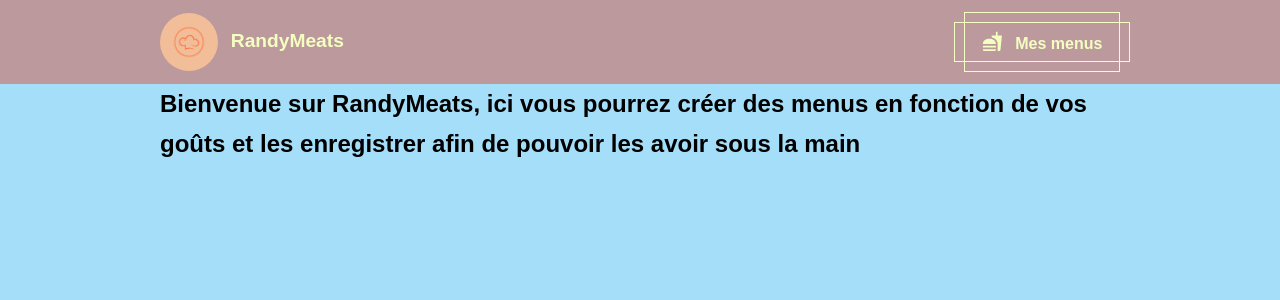
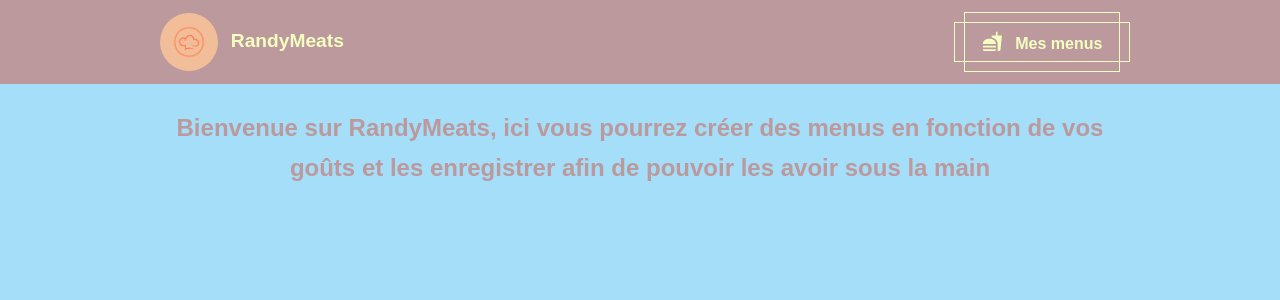
Before and after one commit to jeremyv59/randy-meats, a React (Create React App) app: page / in a window 1280 px wide. Shown: the top 300 px of the page. Built offline with nearby package versions, Linux system fonts and the light colour scheme.

Commit message:
title of main content component

```diff
--- a/src/components/main_content/MainContent.tsx
+++ b/src/components/main_content/MainContent.tsx
@@ -4,7 +4,7 @@ import "./main_content.css";
 const MainContent = () => {
   return (
     <div className="container">
-      <h2>
+      <h2 className="main_title">
         Bienvenue sur RandyMeats, ici vous pourrez créer des menus en fonction
         de vos goûts et les enregistrer afin de pouvoir les avoir sous la main
       </h2>
--- a/src/components/main_content/main_content.css
+++ b/src/components/main_content/main_content.css
@@ -0,0 +1,5 @@
+.main_title {
+  text-align: center;
+  color: var(--color-secondary);
+  margin-top: 1.5rem;
+}
```
